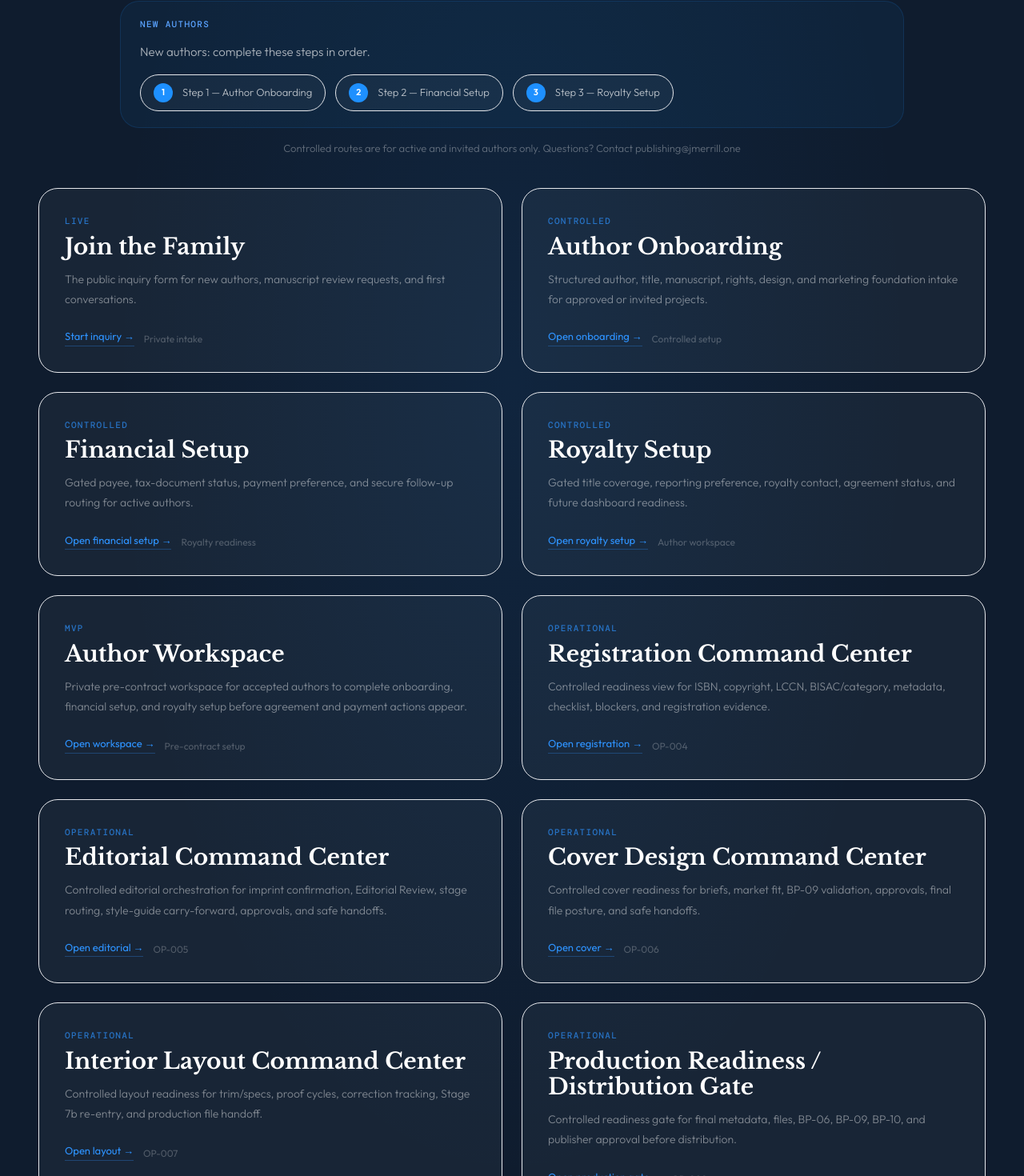
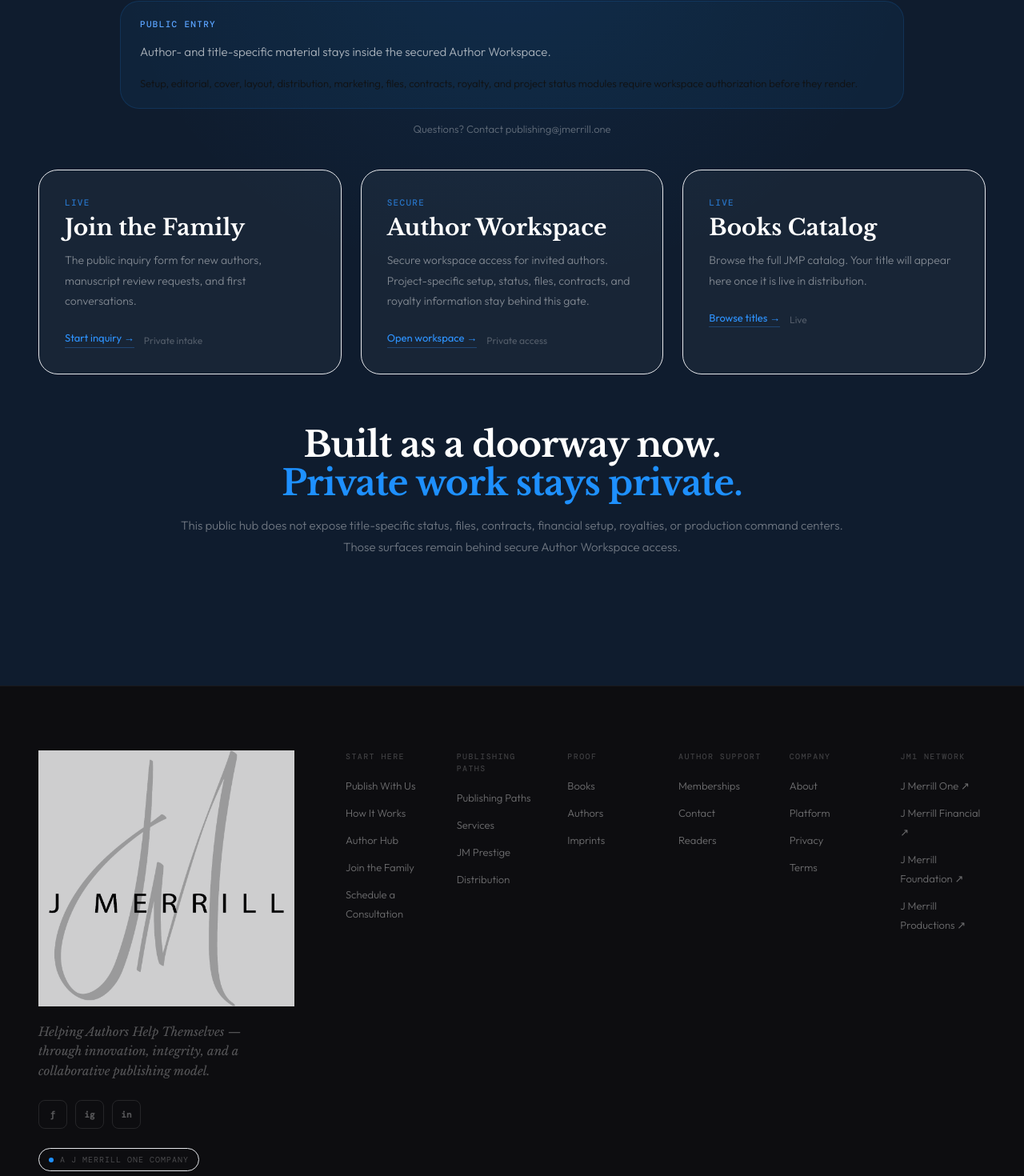
Before and after one commit to jmerrillorg/jmerrill-pub, a Next.js app: page /author in a window 1280 px wide. Shown: the part 499-1969 px from the top of the page at 80% size. Built offline with nearby package versions, Linux system fonts and the light colour scheme.

Commit message:
Fix public Author Hub navigation

```diff
--- a/app/author/page.tsx
+++ b/app/author/page.tsx
@@ -3,7 +3,7 @@
 
 export const metadata: Metadata = {
   title: 'Author Hub | J Merrill Publishing',
-  description: 'Private author and staff hub for J Merrill Publishing forms, workspace links, Q&A, and author operations.',
+  description: 'Public entry hub for J Merrill Publishing authors.',
   robots: {
     index: false,
     follow: false,
@@ -20,100 +20,12 @@
     secondary: 'Private intake',
   },
   {
-    status: 'Controlled',
-    title: 'Author Onboarding',
-    body: 'Structured author, title, manuscript, rights, design, and marketing foundation intake for approved or invited projects.',
-    href: '/author/onboarding',
-    cta: 'Open onboarding',
-    secondary: 'Controlled setup',
-  },
-  {
-    status: 'Controlled',
-    title: 'Financial Setup',
-    body: 'Gated payee, tax-document status, payment preference, and secure follow-up routing for active authors.',
-    href: '/author/financial-setup',
-    cta: 'Open financial setup',
-    secondary: 'Royalty readiness',
-  },
-  {
-    status: 'Controlled',
-    title: 'Royalty Setup',
-    body: 'Gated title coverage, reporting preference, royalty contact, agreement status, and future dashboard readiness.',
-    href: '/author/royalty-setup',
-    cta: 'Open royalty setup',
-    secondary: 'Author workspace',
-  },
-  {
-    status: 'MVP',
+    status: 'Secure',
     title: 'Author Workspace',
-    body: 'Private pre-contract workspace for accepted authors to complete onboarding, financial setup, and royalty setup before agreement and payment actions appear.',
+    body: 'Secure workspace access for invited authors. Project-specific setup, status, files, contracts, and royalty information stay behind this gate.',
     href: '/author/portal',
     cta: 'Open workspace',
-    secondary: 'Pre-contract setup',
-  },
-  {
-    status: 'Operational',
-    title: 'Registration Command Center',
-    body: 'Controlled readiness view for ISBN, copyright, LCCN, BISAC/category, metadata, checklist, blockers, and registration evidence.',
-    href: '/author/registration',
-    cta: 'Open registration',
-    secondary: 'OP-004',
-  },
-  {
-    status: 'Operational',
-    title: 'Editorial Command Center',
-    body: 'Controlled editorial orchestration for imprint confirmation, Editorial Review, stage routing, style-guide carry-forward, approvals, and safe handoffs.',
-    href: '/author/editorial',
-    cta: 'Open editorial',
-    secondary: 'OP-005',
-  },
-  {
-    status: 'Operational',
-    title: 'Cover Design Command Center',
-    body: 'Controlled cover readiness for briefs, market fit, BP-09 validation, approvals, final file posture, and safe handoffs.',
-    href: '/author/cover',
-    cta: 'Open cover',
-    secondary: 'OP-006',
-  },
-  {
-    status: 'Operational',
-    title: 'Interior Layout Command Center',
-    body: 'Controlled layout readiness for trim/specs, proof cycles, correction tracking, Stage 7b re-entry, and production file handoff.',
-    href: '/author/layout',
-    cta: 'Open layout',
-    secondary: 'OP-007',
-  },
-  {
-    status: 'Operational',
-    title: 'Production Readiness / Distribution Gate',
-    body: 'Controlled readiness gate for final metadata, files, BP-06, BP-09, BP-10, and publisher approval before distribution.',
-    href: '/author/production-readiness',
-    cta: 'Open production gate',
-    secondary: 'OP-008',
-  },
-  {
-    status: 'Operational',
-    title: 'Distribution Command Center',
-    body: 'Controlled distribution readiness for metadata, channels, file candidates, retailer/library posture, blockers, and approvals.',
-    href: '/author/distribution-command',
-    cta: 'Open distribution',
-    secondary: 'OP-009',
-  },
-  {
-    status: 'Operational',
-    title: 'Marketing Command Center',
-    body: 'Controlled Publishing Marketing readiness for positioning, launch kit, reviews, awards, outreach, calendar, and approvals.',
-    href: '/author/marketing',
-    cta: 'Open marketing',
-    secondary: 'OP-010',
-  },
-  {
-    status: 'Operational',
-    title: 'Author Success Command Center',
-    body: 'Controlled relationship and royalty-readiness visibility for author support, catalog health, annual review posture, and future-title opportunities.',
-    href: '/author/author-success',
-    cta: 'Open author success',
-    secondary: 'OP-011',
+    secondary: 'Private access',
   },
   {
     status: 'Live',
@@ -123,12 +35,6 @@
     cta: 'Browse titles',
     secondary: 'Live',
   },
-] as const
-
-const supportLinks = [
-  { label: 'Authors Directory', href: '/authors' },
-  { label: 'Publishing Services', href: '/services' },
-  { label: 'Contact Publishing', href: '/contact' },
 ] as const
 
 export default function AuthorHubPage() {
@@ -165,7 +71,7 @@
             <em className="not-italic italic text-blue-500">home base.</em>
           </h1>
           <p className="text-[16px] font-light text-white/45 leading-[1.75]">
-            Everything related to your book, your royalties, and your journey with J Merrill Publishing.
+            Start a publishing inquiry, enter your secure Author Workspace, or browse the J Merrill Publishing catalog.
           </p>
         </section>
 
@@ -175,32 +81,22 @@
               className="text-[11px] font-medium tracking-[0.12em] uppercase text-blue-300 mb-4"
               style={{ fontFamily: "'DM Mono', monospace" }}
             >
-              New authors
+              Public entry
             </p>
             <p className="mb-4 text-[15px] font-light text-white/65">
-              New authors: complete these steps in order.
+              Author- and title-specific material stays inside the secured Author Workspace.
             </p>
-            <div className="flex flex-col gap-3 lg:flex-row lg:flex-wrap lg:items-center">
-              {[
-                'Step 1 — Author Onboarding',
-                'Step 2 — Financial Setup',
-                'Step 3 — Royalty Setup',
-              ].map((step, index) => (
-                <div key={step} className="inline-flex items-center gap-3 rounded-full border border-white/8 bg-white/[0.03] px-4 py-2.5">
-                  <span className="flex h-6 w-6 items-center justify-center rounded-full bg-blue-500 text-[11px] font-semibold text-white">
-                    {index + 1}
-                  </span>
-                  <span className="text-[13px] font-light text-white/70">{step}</span>
-                </div>
-              ))}
-            </div>
+            <p className="text-[13px] font-light leading-[1.75] text-white/42">
+              Setup, editorial, cover, layout, distribution, marketing, files, contracts, royalty, and project status
+              modules require workspace authorization before they render.
+            </p>
           </div>
           <p className="mt-4 text-[13px] font-light text-white/35 text-center">
-            Controlled routes are for active and invited authors only. Questions? Contact publishing@jmerrill.one
+            Questions? Contact publishing@jmerrill.one
           </p>
         </section>
 
-        <div className="grid gap-6 lg:grid-cols-2">
+        <div className="grid gap-6 lg:grid-cols-3">
           {hubCards.map((card) => (
             <div key={card.title} className="bg-white/[0.04] border border-white/8 rounded-3xl p-8">
               <p
@@ -242,43 +138,13 @@
           >
             Built as a doorway now.
             <br />
-            <em className="not-italic italic text-blue-500">Workspace MVP is live.</em>
+            <em className="not-italic italic text-blue-500">Private work stays private.</em>
           </h2>
           <p className="text-[15px] font-light text-white/40 leading-[1.75]">
-            The author workspace is now the private pre-contract entry point after author acceptance. It collects the
-            information needed for agreement and payment preparation before the active project dashboard unlocks.
-            Dataverse, SharePoint, and approved staff workflows remain the systems of record.
+            This public hub does not expose title-specific status, files, contracts, financial setup, royalties, or
+            production command centers. Those surfaces remain behind secure Author Workspace access.
           </p>
         </div>
-
-        <section className="bg-white/[0.04] border border-white/8 rounded-3xl p-8 sm:p-10">
-          <p
-            className="text-[11px] font-medium tracking-[0.12em] uppercase text-blue-400/70 mb-2"
-            style={{ fontFamily: "'DM Mono', monospace" }}
-          >
-            Support Links
-          </p>
-          <h2
-            className="text-white mb-3"
-            style={{ fontFamily: "'Libre Baskerville', serif", fontSize: '28px', fontWeight: 700, lineHeight: 1.15 }}
-          >
-            Additional publishing routes.
-          </h2>
-          <p className="text-[14px] font-light leading-[1.8] text-white/45 mb-6">
-            These stay available as supporting references while the author dashboard and operational routing continue to mature.
-          </p>
-          <div className="flex flex-col gap-3 sm:flex-row sm:flex-wrap">
-            {supportLinks.map((link) => (
-              <Link
-                key={link.href}
-                href={link.href}
-                className="inline-flex items-center gap-2 text-[13px] text-blue-400 border-b border-blue-400/30 pb-px hover:border-blue-400 transition-colors"
-              >
-                {link.label} →
-              </Link>
-            ))}
-          </div>
-        </section>
       </div>
     </div>
   )
--- a/lib/tokens.ts
+++ b/lib/tokens.ts
@@ -99,6 +99,7 @@
     { label: 'Services',        href: '/services' },
     { label: 'Books',           href: '/books' },
     { label: 'Authors',         href: '/authors' },
+    { label: 'Author Hub',      href: '/author' },
     { label: 'About',           href: '/about' },
   ],
   partner: {
@@ -238,6 +239,7 @@
   startHere: [
     { label: 'Publish With Us',          href: '/publishing' },
     { label: 'How It Works',             href: '/author-journey' },
+    { label: 'Author Hub',               href: '/author' },
     { label: 'Join the Family',          href: '/join' },
     { label: 'Schedule a Consultation',  href: 'https://outlook.office.com/book/JMerrillPublishing@jmerrill.one/?ismsaljsauthenabled' },
   ],
```
